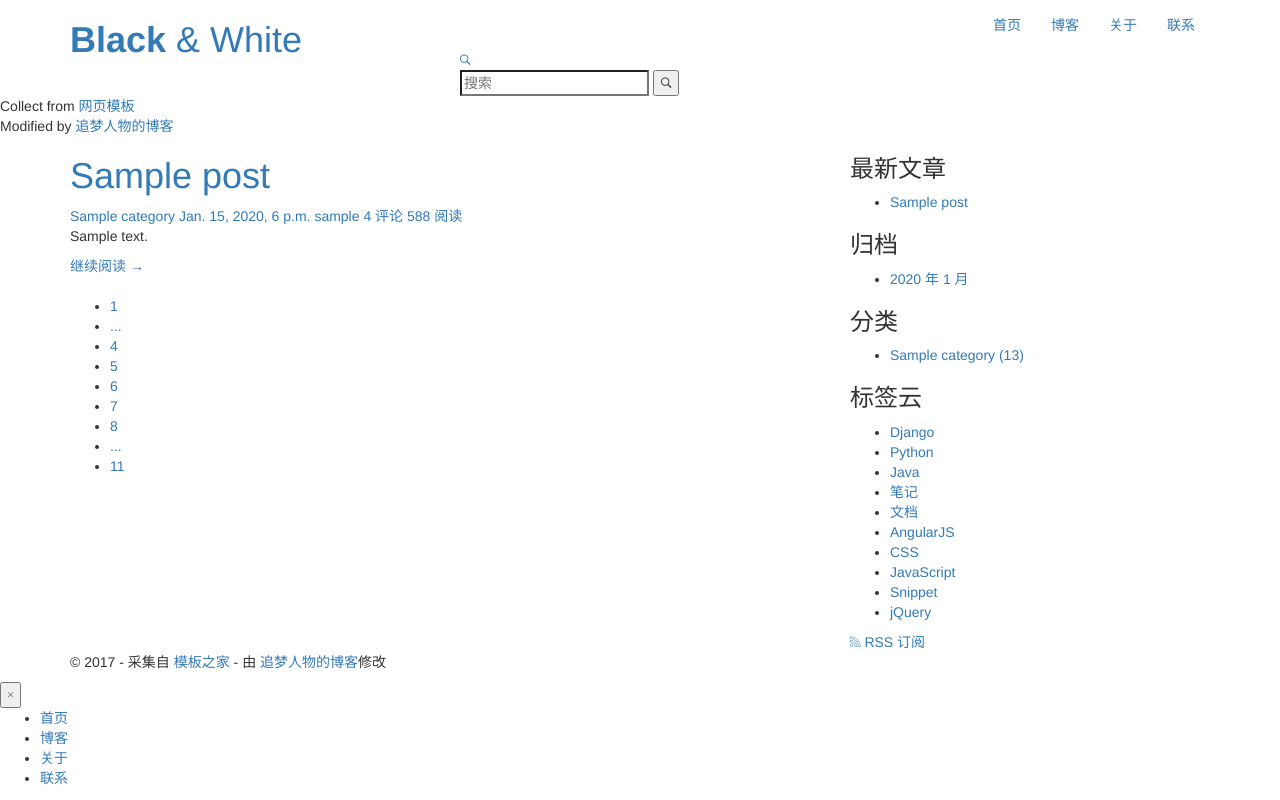
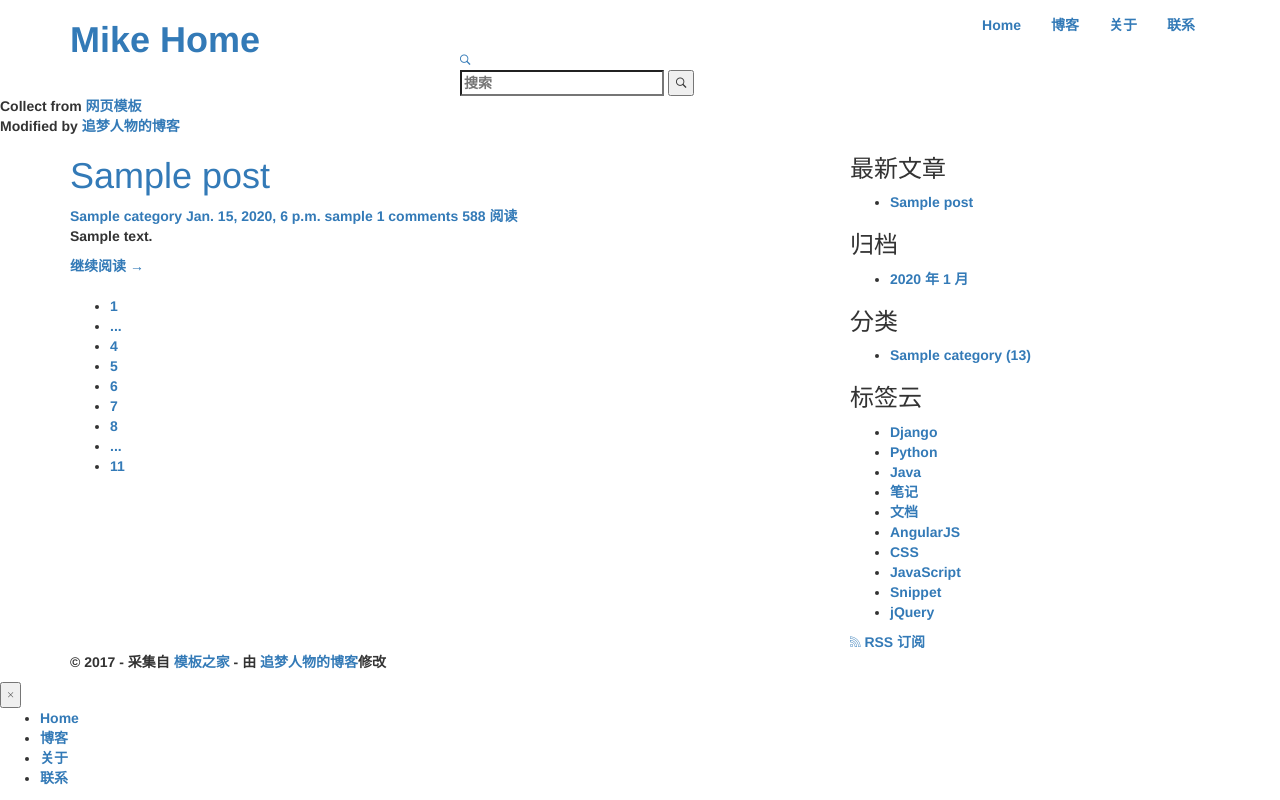
Before and after one commit to mike840609/blog_django, a Django app: page / in a window 1280 px wide. Run offline with Django 3.2, Linux system fonts and the light colour scheme; tables that the repository leaves empty hold one stand-in row (values such as "Sample post"); some libraries are stand-ins or nearby versions.

Commit message:
fix issue

```diff
--- a/blog/models.py
+++ b/blog/models.py
@@ -38,3 +38,6 @@ class Post(models.Model):
     # 记得从 django.urls 中导入 reverse 函数
     def get_absolute_url(self):
         return reverse('blog:detail', kwargs={'pk': self.pk})
+
+    class Meta:
+        ordering = ['-created_time']
--- a/blog/views.py
+++ b/blog/views.py
@@ -21,11 +21,13 @@ def index(request):
 def detail(request , pk):
     post = get_object_or_404(Post, pk = pk)
 
-    post.body = markdown.markdown(post.body, extensions = [
-        'markdown.extensions.extra',
-        'markdown.extensions.codehilite',
-        'markdown.extensions.toc',
-    ] )
+    # issue=======================================================
+    # post.body = markdown.markdown(post.body, extensions = [
+    #     'markdown.extensions.extra',
+    #     'markdown.extensions.codehilite',
+    #     'markdown.extensions.toc',
+    # ] )
+    # ============================================================
 
     form = CommentForm()
     comment_list = post.comment_set.all()
--- a/templates/base.html
+++ b/templates/base.html
@@ -32,10 +32,7 @@
             <div class="row">
                 <div class="col-md-4 col-sm-5 col-xs-8">
                     <div class="logo">
-                        <h1>
-                            <a href="index.html">
-                                <b>Black</b> &amp; White</a>
-                        </h1>
+                        <h1><a href="{% url 'blog:index' %}"><b>Mike Home</a></h1>
                     </div>
                 </div>
                 <!-- col-md-4 -->
@@ -50,7 +47,7 @@
                         <div class="collapse navbar-collapse" id="bs-example-navbar-collapse-1">
                             <ul class="nav navbar-nav navbar-right">
                                 <li class="cl-effect-11">
-                                    <a href="index.html" data-hover="首页">首页</a>
+                                    <a href="{% url 'blog:index' %}" data-hover="Home">Home</a>
                                 </li>
                                 <li class="cl-effect-11">
                                     <a href="full-width.html" data-hover="博客">博客</a>
@@ -214,7 +211,9 @@
         <nav>
             <ul>
                 <li>
-                    <a href="index.html">首页</a>
+                    <!-- <a href="index.html">首页</a> -->
+                    <a href="{% url 'blog:index' %}">Home</a>
+
                 </li>
                 <li>
                     <a href="full-width.html">博客</a>
--- a/templates/blog/detail.html
+++ b/templates/blog/detail.html
@@ -15,7 +15,7 @@
                 <a href="#">{{ post.author }}</a>
             </span>
             <span class="comments-link">
-                <a href="#">4 评论</a>
+                <a href="#">{{ post.comment_set.count }} comments</a>
             </span>
             <span class="views-count">
                 <a href="#">588 阅读</a>
--- a/templates/blog/index.html
+++ b/templates/blog/index.html
@@ -12,7 +12,7 @@
                                     <span class="post-date"><a href="#"><time class="entry-date"
                                                                               datetime="{{ post.created_time }}">{{ post.created_time }}</time></a></span>
                                     <span class="post-author"><a href="#">{{ post.author }}</a></span>
-                                    <span class="comments-link"><a href="#">4 评论</a></span>
+                                    <span class="comments-link"><a href="#">{{ post.comment_set.count }} comments</a></span>
                                     <span class="views-count"><a href="#">588 阅读</a></span>
                             </div>
                         </header>
```
